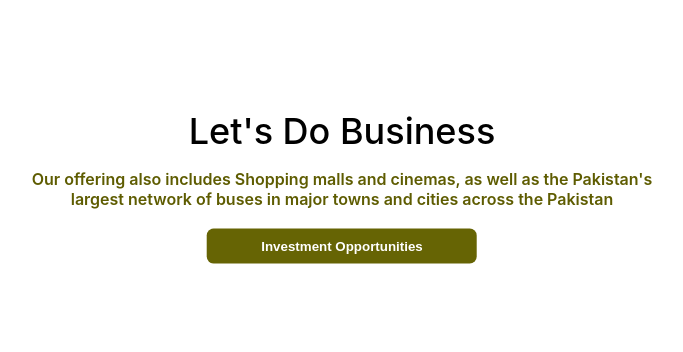
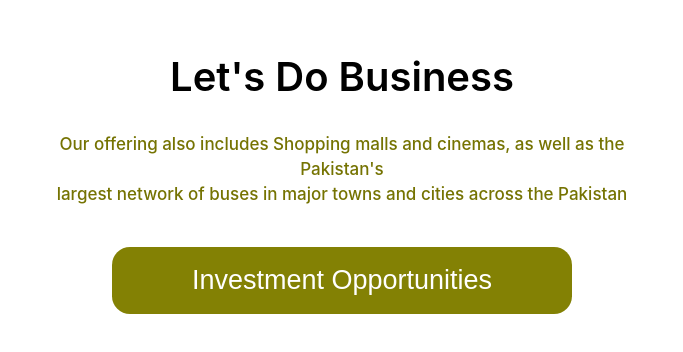
Before and after one commit to Zaibi727/Collection-of-Designs, a React (Create React App) app: page / in a window 1280 px wide. Shown: the part 212-564 px from the top of the page, without its empty margins (298-981 px from the left). Built offline with nearby package versions, Linux system fonts and the light colour scheme.

Commit message:
Update ui.module.css

```diff
--- a/src/components/seventeenMay/ui1/ui.module.css
+++ b/src/components/seventeenMay/ui1/ui.module.css
@@ -12,31 +12,32 @@
      transform: translate(-50%, -50%);
 }
 .head{
-    font-size: 36px;
-    font-weight: 500;
-    line-height: 36px;
+    font-size: 40px;
+    font-weight: 600;
+    line-height: 30px;
     text-align: center;
 
 }
 .p{
-    font-weight: 600;
+    font-weight: 500;
     font-style: normal;
-    font-size: 16px;
-    line-height: 20px;
+    font-size: 17px;
+    line-height: 25px;
     text-align: center;
-    color:#5e5c01;
-    margin: 20px 0px;
+    color:#757302;
+    margin: 40px 0px;
 }
 button:focus {
     outline: none;
 }
 .btn{
-    background-color: #666404;
+    background-color: #838104;
     color: white;
-    font-weight: 700;
-    border-radius: 7px;
-    padding: 10px;
-    width: 270px;
+    font-weight: 500;
+    font-size: 27px;
+    border-radius: 18px;
+    width: 460px;
+    height: 67px;
     max-width: 100%;
     border: none;
 }
```
